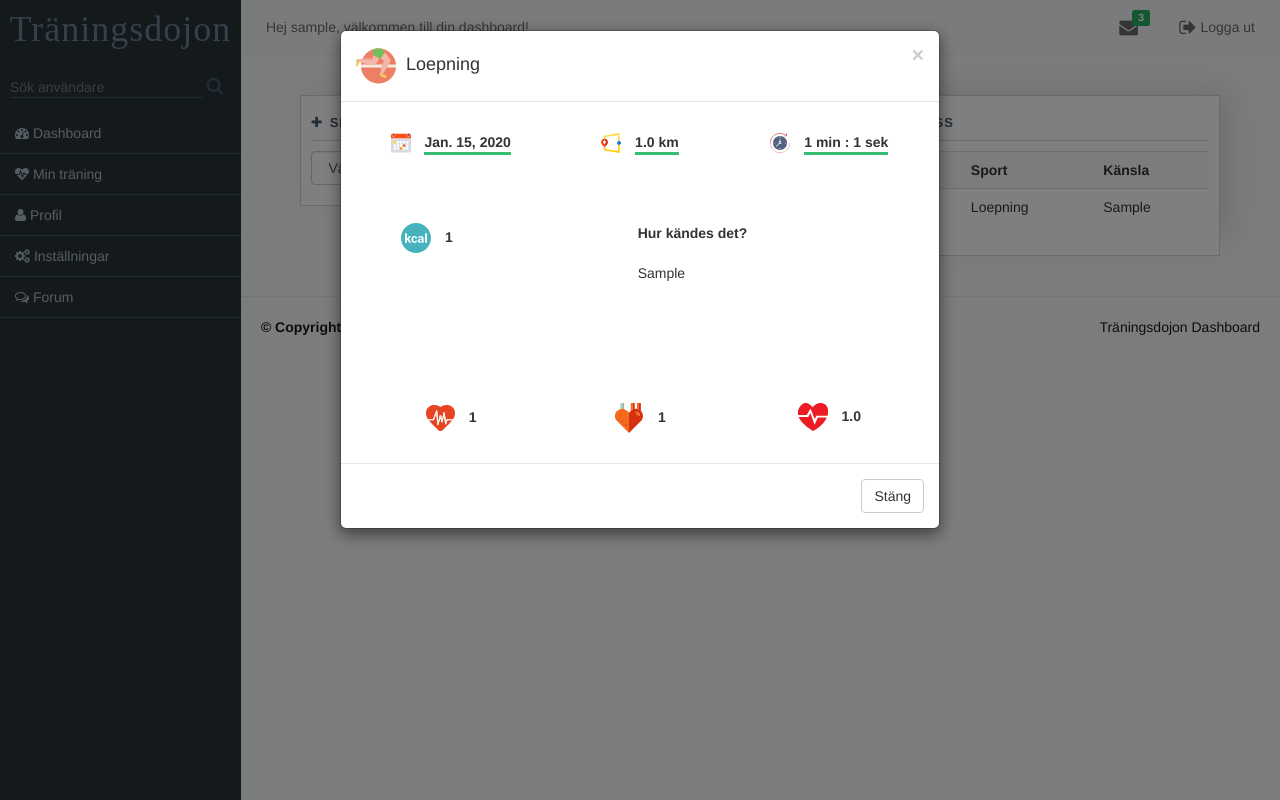
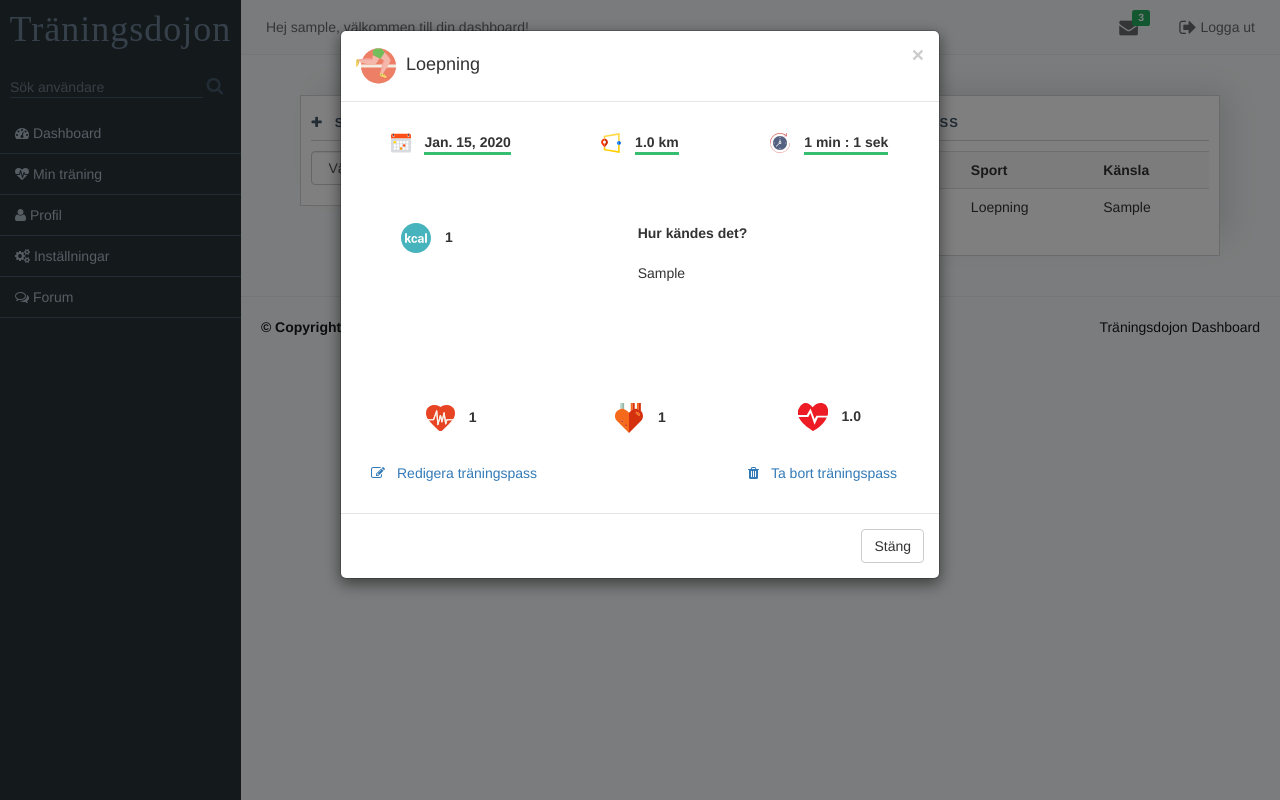
Before and after one commit to sanonzon/traeningsDagbok, a Django app: page /dashboard/ in a window 1280 px wide, after a click that opens the changed part. Run offline with Django 3.2, Linux system fonts and the light colour scheme; a user stored in the database is signed in; tables that the repository leaves empty hold one stand-in row (values such as "Sample post"); some libraries are stand-ins or nearby versions; some web fonts are replaced.

Commit message:
La till en redigera och en ta bort knapp i workout modal

```diff
--- a/traeningsDagbok_django/dagbok/static/dagbok/css/dashboard.css
+++ b/traeningsDagbok_django/dagbok/static/dagbok/css/dashboard.css
@@ -408,3 +408,15 @@ body {
   font-size: 14px;
   padding-left: 10px;
 }
+
+.align-left {
+  text-align: left;
+}
+
+.align-right {
+  text-align: right;
+}
+
+.icon-padding {
+  padding: 12px;
+}
--- a/traeningsDagbok_django/dagbok/templates/dagbok/workoutmodal.html
+++ b/traeningsDagbok_django/dagbok/templates/dagbok/workoutmodal.html
@@ -263,6 +263,19 @@
 
         {% endif %}
 
+        <div class="row">
+          <div class="col-6">
+            <div class="align-left">
+              <a href="#"><i class="fa fa-pencil-square-o" aria-hidden="true"></i><span class="icon-padding">Redigera träningspass</span></a>
+            </div>
+          </div>
+          <div class="col-6">
+            <div class="align-right">
+              <a href="#"><i class="fa fa-trash" aria-hidden="true"></i><span class="icon-padding">Ta bort träningspass</span></a>
+            </div>
+          </div>
+        </div>
+
       </div>
       <div class="modal-footer">
         <button type="button" class="btn btn-default" id="register-button" data-dismiss="modal">Stäng</button>
```
